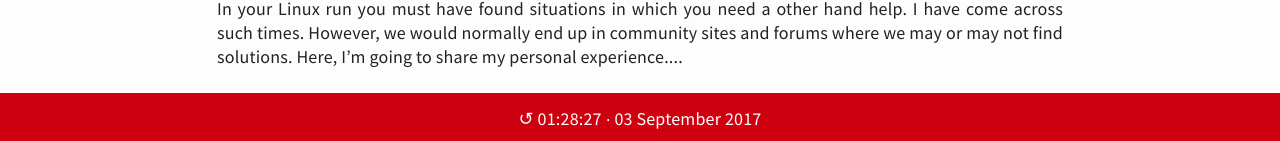
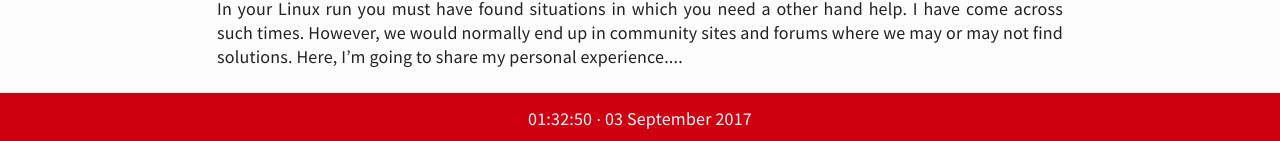
Before and after one commit to shonry271192/-, a Jekyll site: the page built from index.html, in a window 1280 px wide. Shown: the part 1671-1812 px from the top of the page. Built offline with Jekyll 4.4.1, drawn with Linux system fonts in a browser that asks for light colours; the list of posts is cut into pages by our own code.

Commit message:
updated site

```diff
--- a/_includes/footer.html
+++ b/_includes/footer.html
@@ -1 +1 @@
-<footer><span> ↺ 01:28:27 ∙ 03 September 2017 </span></footer>
+<footer><span> 01:32:50 ∙ 03 September 2017 </span></footer>
```
